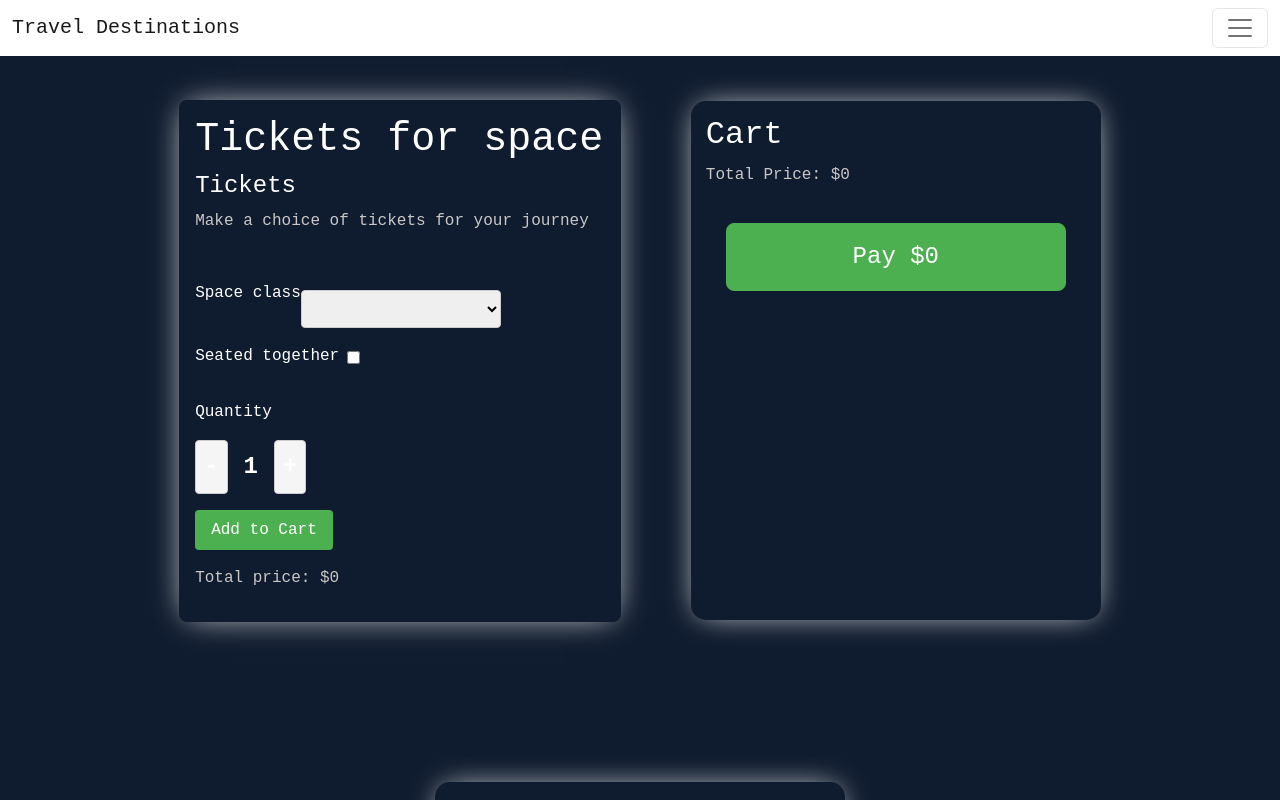
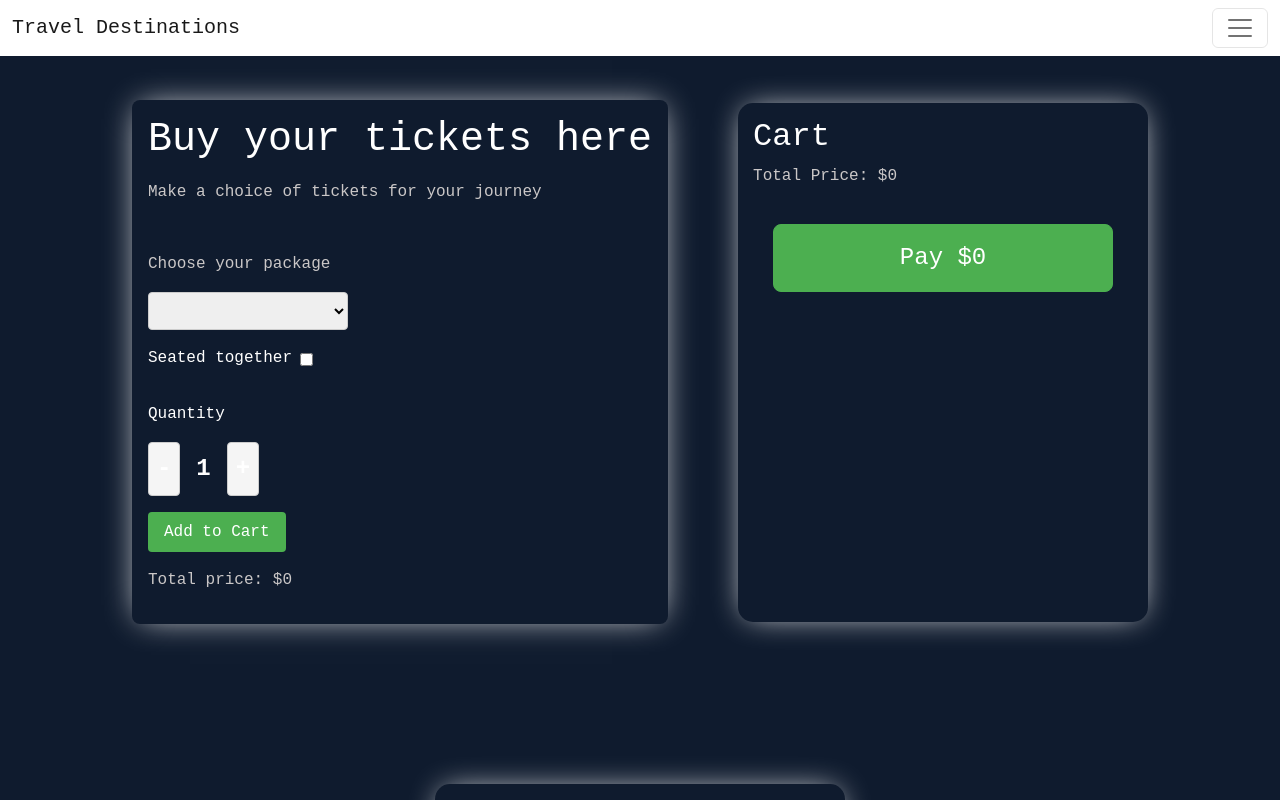
Before and after one commit to TheProgrammer1000/VueAgilt, a Vue app in the folder vue-project/: page /ticketpage in a window 1280 px wide. Built offline with nearby package versions, Linux system fonts and the light colour scheme.

Commit message:
Made a few adjustments to styling

```diff
--- a/vue-project/src/components/TicketPage.vue
+++ b/vue-project/src/components/TicketPage.vue
@@ -1,7 +1,7 @@
 <template>
   <div class="container">
     <div class="product-card">
-      <h1>Tickets for space</h1>
+      <h1>Buy your tickets here</h1>
       <div class="product-info">
         <h2>{{ product.name }}</h2>
         <p>{{ product.description }}</p>
@@ -9,7 +9,7 @@
       </div>
       <div class="product-options">
         <div class="option">
-          <label for="space">Space class</label>
+          <p>Choose your package</p>
           <select id="space" v-model="selectedOption">
             <option
               v-for="option in product.options"
--- a/vue-project/src/views/TicketView.vue
+++ b/vue-project/src/views/TicketView.vue
@@ -16,7 +16,6 @@ export default {
   data() {
     return {
       product: {
-        name: "Tickets",
         description: "Make a choice of tickets for your journey",
         options: [
           {
```
